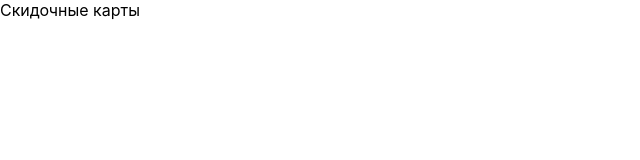
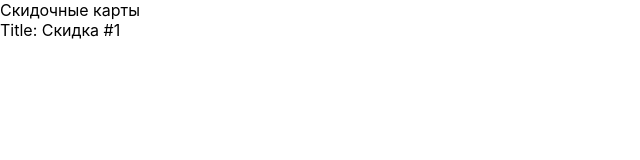
Before and after one commit to AntonPutin96/discount-cards, a React (Create React App) app: page / in a window 1280 px wide. Shown: the top 160 px of the page, without its empty margins (0-640 px from the left). Built offline with nearby package versions, Linux system fonts and the light colour scheme.

Commit message:
make Card component

```diff
--- a/src/App.tsx
+++ b/src/App.tsx
@@ -1,4 +1,5 @@
 import React from 'react';
+import Card from './components/Card';
 
 function App() {
   document.title = 'Скидочные карты';
@@ -6,6 +7,7 @@ function App() {
   return (
     <div>
       <div>Скидочные карты</div>
+      <Card title='Скидка #1' />
     </div>
   );
 }
--- /dev/null
+++ b/src/components/Card/index.tsx
@@ -0,0 +1,13 @@
+import React from 'react';
+
+type CardProps = {
+  title: string;
+};
+
+const Card = ({ title }: CardProps) => (
+  <div>
+    <div>{`Title: ${title}`}</div>
+  </div>
+);
+
+export default Card;
```
Also changed, not shown: .eslintrc.json.
